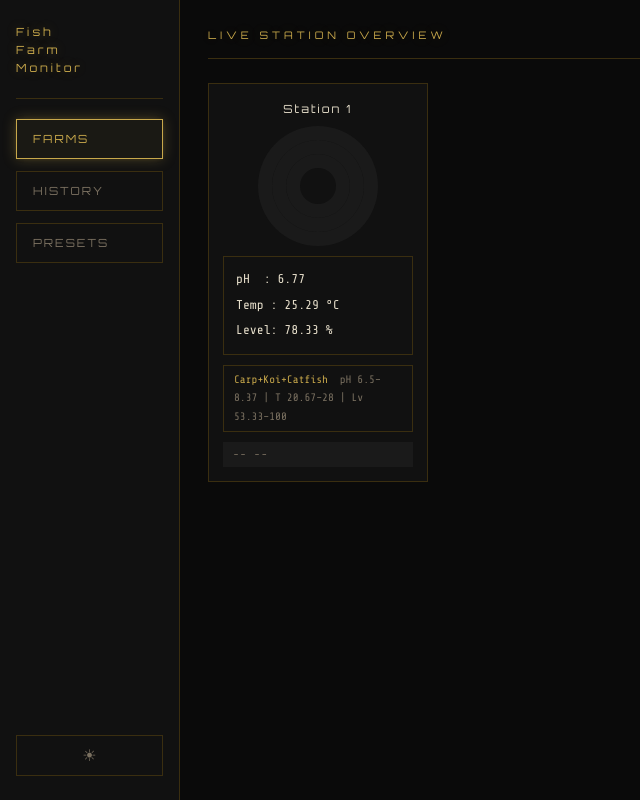
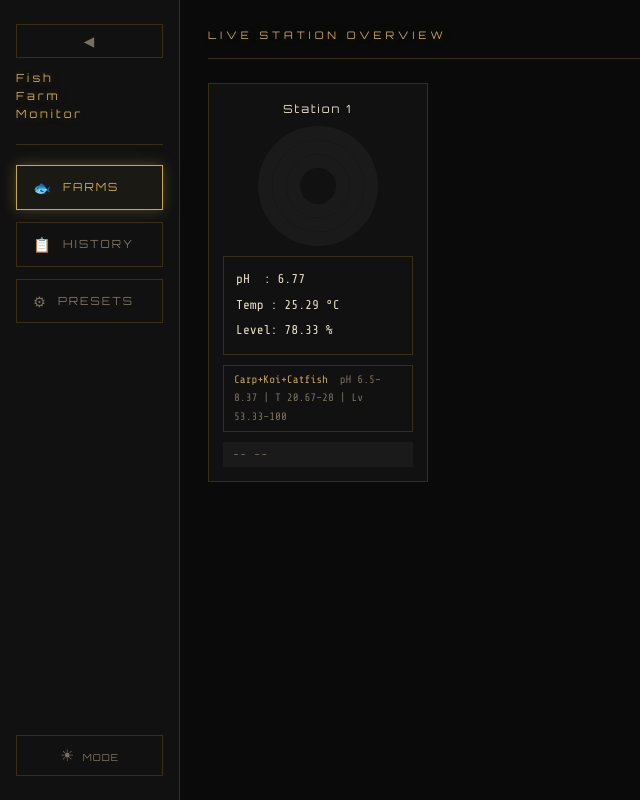
Before and after one commit to bsastudio601/aquatic_farm_monitoring_system, a PHP site: page / in a window 1280 px wide. Shown: the whole page, without its empty margins (0-640 px from the left). Run offline with PHP 8.4, Linux system fonts and the light colour scheme; data comes from the database, SQL or seed files in the repository; data that the repository does not hold is empty.

Commit message:
Index before final

```diff
--- a/index.php
+++ b/index.php
@@ -48,7 +48,7 @@ $db->close();
 body.light {
   --bg:#f0f0f0; --panel:#ffffff; --border:#111111; --border-dim:#cccccc;
   --text:#111111; --text-dim:#666666;
-  --ok:#d4edda; --ok-t:#1a6630; --alert:#f8d7da; --alert-t:#842029;
+  --ok:#4bff75; --ok-t:#1a6630; --alert:#f85151; --alert-t:#842029;
   --glow-rgb:0,0,0; --glow-ok-rgb:20,140,40; --glow-red-rgb:180,30,30;
   --pending-bg:#eeeeee;
   --donut-empty:#dddddd;
@@ -58,8 +58,16 @@ body.light {
 body{background:var(--bg);color:var(--text);font-family:'Share Tech Mono',monospace;height:100vh;display:flex;overflow:hidden;}
 
 /* ── Sidebar ── */
-#sidebar{width:180px;min-width:180px;background:var(--panel);border-right:1px solid var(--border-dim);display:flex;flex-direction:column;padding:24px 16px;gap:12px;}
-.sidebar-logo{font-family:'Orbitron',sans-serif;font-size:.7rem;color:var(--border);letter-spacing:3px;padding-bottom:20px;border-bottom:1px solid var(--border-dim);margin-bottom:8px;line-height:1.6;}
+#sidebar{width:180px;min-width:180px;background:var(--panel);border-right:1px solid var(--border-dim);display:flex;flex-direction:column;padding:24px 16px;gap:12px;transition:width .25s ease,min-width .25s ease,padding .25s ease;}
+#sidebar.collapsed{width:52px;min-width:52px;padding:16px 8px;}
+#sidebar.collapsed .sidebar-logo{opacity:0;height:0;padding:0;margin:0;border:none;overflow:hidden;}
+#sidebar.collapsed .nav-btn-label{display:none;}
+#sidebar.collapsed .nav-btn{padding:12px;text-align:center;justify-content:center;}
+#sidebar.collapsed .theme-toggle{padding:10px 6px;}
+#sidebar.collapsed .theme-label{display:none;}
+.nav-btn{display:flex;align-items:center;gap:10px;}
+.nav-btn-icon{font-size:.9rem;flex-shrink:0;}
+.sidebar-logo{font-family:'Orbitron',sans-serif;font-size:.7rem;color:var(--border);letter-spacing:3px;padding-bottom:20px;border-bottom:1px solid var(--border-dim);margin-bottom:8px;line-height:1.6;transition:opacity .2s,height .25s;overflow:hidden;}
 .nav-btn{background:transparent;border:1px solid var(--border-dim);color:var(--text-dim);font-family:'Orbitron',sans-serif;font-size:.7rem;letter-spacing:2px;padding:12px 16px;cursor:pointer;text-align:left;transition:all .2s;text-transform:uppercase;}
 .nav-btn:hover,.nav-btn.active{border-color:var(--border);color:var(--border);background:rgba(var(--glow-rgb),.05);box-shadow:0 0 14px rgba(var(--glow-rgb),.3),0 0 4px rgba(var(--glow-rgb),.1);}
 
@@ -117,7 +125,7 @@ body{background:var(--bg);color:var(--text);font-family:'Share Tech Mono',monosp
 .btn-dim{background:transparent;border:1px solid var(--border-dim);color:var(--text-dim);font-family:'Orbitron',sans-serif;font-size:.6rem;letter-spacing:2px;padding:8px 16px;cursor:pointer;transition:all .2s;}
 .btn-dim:hover{border-color:#666;color:#999;}
 .btn-red{background:transparent;border:1px solid var(--border-dim);color:var(--text-dim);font-family:'Orbitron',sans-serif;font-size:.6rem;letter-spacing:2px;padding:6px 14px;cursor:pointer;transition:all .2s;}
-.btn-red:hover{border-color:#aa3333;color:#cc4444;background:rgba(160,40,40,.08);}
+.btn-red:hover{border-color:#aa3333;color:#cc4444;background:rgba(160,40,40,.08);box-shadow:0 0 14px rgba(var(--glow-ok-rgb),.4),0 0 4px rgba(var(--glow-ok-rgb),.2);}
 .btn-save{background:transparent;border:1px solid var(--border-dim);color:var(--text-dim);font-family:'Orbitron',sans-serif;font-size:.6rem;letter-spacing:2px;padding:6px 14px;cursor:pointer;transition:all .2s;}
 .btn-save:hover{border-color:#3a9a3a;color:#5dcc5d;background:rgba(40,140,40,.08);box-shadow:0 0 14px rgba(var(--glow-ok-rgb),.4),0 0 4px rgba(var(--glow-ok-rgb),.2);}
 .btn-row{display:flex;gap:10px;flex-wrap:wrap;align-items:center;}
@@ -204,7 +212,7 @@ body{background:var(--bg);color:var(--text);font-family:'Share Tech Mono',monosp
 .lib-card-name{font-family:'Orbitron',sans-serif;font-size:.75rem;letter-spacing:2px;color:var(--border);}
 .lib-card-range{font-size:.72rem;color:var(--text-dim);line-height:1.9;}
 .lib-card-del{background:transparent;border:1px solid #3a1a1a;color:#884444;font-family:'Orbitron',sans-serif;font-size:.6rem;letter-spacing:2px;padding:6px;cursor:pointer;transition:all .2s;}
-.lib-card-del:hover{border-color:var(--alert-t);color:var(--alert-t);box-shadow:0 0 10px rgba(255,80,80,.2);}
+.lib-card-del:hover{background:var(--alert);border-color:var(--alert-t);color:var(--alert-t);box-shadow:0 0 10px rgba(255,80,80,.2);}
 
 /* ── New preset form ── */
 #new-preset-form{display:none;background:var(--panel);border:1px solid var(--border);padding:22px;margin-bottom:8px;}
@@ -222,6 +230,10 @@ body{background:var(--bg);color:var(--text);font-family:'Share Tech Mono',monosp
 .theme-toggle{background:transparent;border:1px solid var(--border-dim);color:var(--text-dim);
   font-size:1rem;padding:10px;cursor:pointer;transition:all .2s;width:100%;text-align:center;}
 .theme-toggle:hover{border-color:var(--border);color:var(--border);
+  box-shadow:0 0 12px rgba(var(--glow-rgb),.3);}
+.collapse-btn{background:transparent;border:1px solid var(--border-dim);color:var(--text-dim);
+  font-size:.85rem;padding:8px;cursor:pointer;transition:all .2s;width:100%;text-align:center;letter-spacing:1px;}
+.collapse-btn:hover{border-color:var(--border);color:var(--border);
   box-shadow:0 0 12px rgba(var(--glow-rgb),.3);}
 ::-webkit-scrollbar-track{background:var(--bg);}
 ::-webkit-scrollbar-thumb{background:var(--scrollbar);}
@@ -349,13 +361,26 @@ select:hover {
 <body>
 
 <div id="sidebar">
+  <button class="collapse-btn" id="collapse-btn" onclick="toggleSidebar()" title="Collapse sidebar">
+    <span id="collapse-icon">◀</span>
+  </button>
   <div class="sidebar-logo">Fish<br>Farm<br>Monitor</div>
-  <button class="nav-btn active" onclick="showPage('farms',this)">Farms</button>
-  <button class="nav-btn" onclick="showPage('history',this)">History</button>
-  <button class="nav-btn" onclick="showPage('preset',this)">Presets</button>
+  <button class="nav-btn active" onclick="showPage('farms',this)">
+    <span class="nav-btn-icon">🐟</span>
+    <span class="nav-btn-label">Farms</span>
+  </button>
+  <button class="nav-btn" onclick="showPage('history',this)">
+    <span class="nav-btn-icon">📋</span>
+    <span class="nav-btn-label">History</span>
+  </button>
+  <button class="nav-btn" onclick="showPage('preset',this)">
+    <span class="nav-btn-icon">⚙</span>
+    <span class="nav-btn-label">Presets</span>
+  </button>
   <div style="flex:1;"></div>
   <button class="theme-toggle" id="theme-toggle" onclick="toggleTheme()" title="Toggle light/dark mode">
     <span id="theme-icon">☀</span>
+    <span class="theme-label" style="font-size:.6rem;letter-spacing:1px;font-family:'Orbitron',sans-serif;margin-left:4px;">MODE</span>
   </button>
 </div>
 
@@ -979,6 +1004,20 @@ function deletePreset(id) {
     });
 }
 
+// ── Sidebar collapse ─────────────────────────────────────
+function toggleSidebar() {
+  const sb   = document.getElementById('sidebar');
+  const icon = document.getElementById('collapse-icon');
+  const collapsed = sb.classList.toggle('collapsed');
+  icon.textContent = collapsed ? '▶' : '◀';
+  localStorage.setItem('sidebar', collapsed ? 'collapsed' : 'open');
+}
+// Restore sidebar state
+if (localStorage.getItem('sidebar') === 'collapsed') {
+  document.getElementById('sidebar').classList.add('collapsed');
+  document.getElementById('collapse-icon').textContent = '▶';
+}
+
 // ── Theme ────────────────────────────────────────────────
 function toggleTheme() {
   const isLight = document.body.classList.toggle('light');
```
